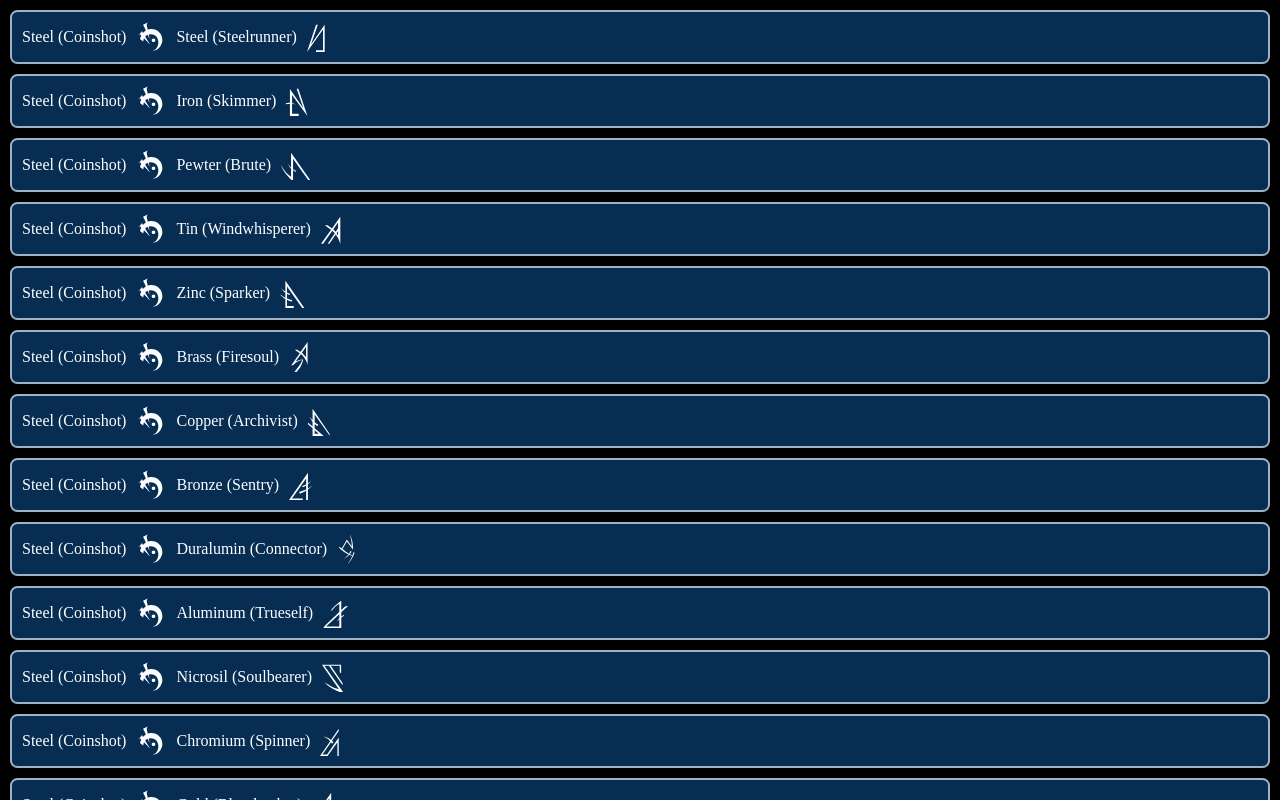
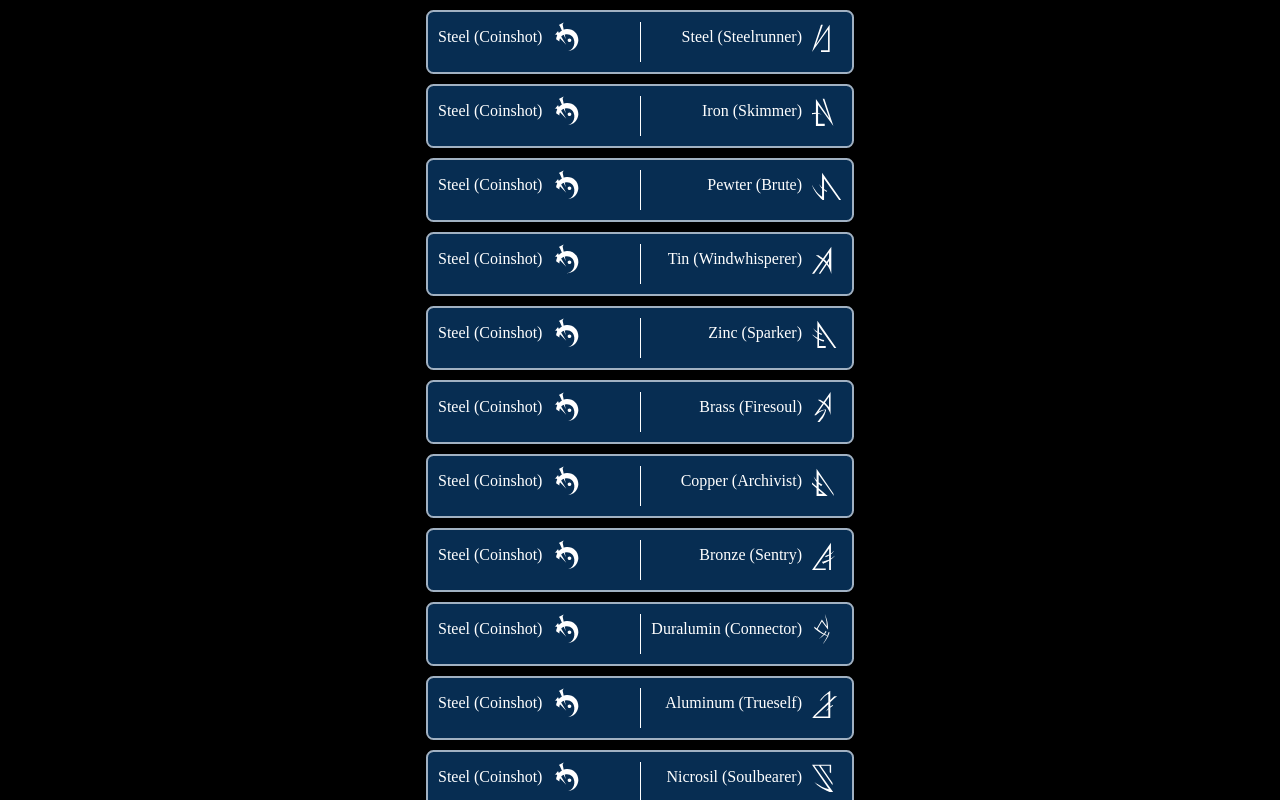
Before and after one commit to stangerjm/twinborn-combinations, a Vue app: page / in a window 1280 px wide. Built offline with nearby package versions, Linux system fonts and the light colour scheme.

Commit message:
Added styles to show and hide twinborn details on hover

```diff
--- a/src/components/twinborn-combo.vue
+++ b/src/components/twinborn-combo.vue
@@ -12,48 +12,93 @@ const { twinborn } = defineProps<TwinbornComboProps>();
 
 <template>
   <div class="twinborn-combination">
-    <header class="twinborn-combination--title">
-      <span>{{ twinborn.allomanticPower.metal }} <template v-if="twinborn.allomanticPower.names.length > 0">({{ twinborn.allomanticPower.names.join('/') }})</template></span>
-      <AllomancySymbol :metal="twinborn.allomanticPower.metal" />
-      <span>{{ twinborn.feruchemicalPower.metal }} <template v-if="twinborn.feruchemicalPower.names.length > 0">({{ twinborn.feruchemicalPower.names.join('/') }})</template></span>
-      <FeruchemySymbol :metal="twinborn.feruchemicalPower.metal" />
-    </header>
-    <div class="twinborn-combination--hidden">
-      <div>
-        Allomancy: {{ twinborn.allomanticPower.metal }}<br>
+    <div class="twinborn-combination--section">
+      <header class="twinborn-combination--title">
+        <span>{{ twinborn.allomanticPower.metal }} <template v-if="twinborn.allomanticPower.names.length > 0">({{ twinborn.allomanticPower.names.join('/') }})</template></span>
+        <AllomancySymbol :metal="twinborn.allomanticPower.metal" />
+      </header>
+      <main class="twinborn-combination--hidden">
+        <div class="twinborn-combination--spacer" />
         {{ twinborn.allomanticPower.burningEffect }}
-      </div>
-      <div>
-        Feruchemy: {{ twinborn.feruchemicalPower.metal }}<br>
+      </main>
+    </div>
+    <div class="twinborn-combination--spacer" />
+    <div class="twinborn-combination--section">
+      <header class="twinborn-combination--title">
+        <span>{{ twinborn.feruchemicalPower.metal }} <template v-if="twinborn.feruchemicalPower.names.length > 0">({{ twinborn.feruchemicalPower.names.join('/') }})</template></span>
+        <FeruchemySymbol :metal="twinborn.feruchemicalPower.metal" />
+      </header>
+      <main class="twinborn-combination--hidden">
+        <div class="twinborn-combination--spacer" />
         When tapping - {{ twinborn.feruchemicalPower.tappingEffect }}<br>
         When storing - {{ twinborn.feruchemicalPower.storingEffect }}
-      </div>
+      </main>
     </div>
   </div>
 </template>
 
 <style scoped>
 .twinborn-combination {
+  width: 100%;
+  display: grid;
+  grid-auto-flow: column;
+  grid-template-columns: 1fr auto 1fr;
+  justify-content: space-between;
+  grid-gap: 1rem;
+  align-items: center;
   border: 0.2rem solid #a1b1c2;
+  border-radius: 0.75rem;
   color: white;
   background: #072d52;
-  border-radius: 0.75rem;
   padding: 1rem;
+}
+
+.twinborn-combination--section {
+  display: flex;
+  flex-direction: column;
+  height: 100%;
+}
+
+.twinborn-combination--section:not(:first-of-type) .twinborn-combination--title {
+  justify-content: end;
 }
 
 .twinborn-combination--title {
   display: grid;
+  grid-gap: 1rem;
   grid-auto-flow: column;
+  align-items: center;
   justify-content: start;
-  grid-gap: 1rem;
-  align-items: center;
+}
+
+.twinborn-combination--spacer {
+  width: 0.1rem;
+  background: white;
+  height: 100%;
+  content: '';
+  display: inline-block;
+}
+
+.twinborn-combination--hidden .twinborn-combination--spacer {
+  height: 0.1rem;
+  width: 100%;
 }
 
 .twinborn-combination--symbol {
   color: white;
 }
 
+.twinborn-combination:hover .twinborn-combination--hidden {
+  max-height: 20rem;
+  transition: max-height 650ms ease;
+}
+
 .twinborn-combination--hidden {
-  display: none;
+  display: grid;
+  grid-gap: 1rem;
+  margin-top: 1rem;
+  overflow: hidden;
+  max-height: 0;
+  transition: max-height 250ms ease;
 }
 </style>
--- a/src/components/twinborn-list.vue
+++ b/src/components/twinborn-list.vue
@@ -9,7 +9,7 @@ const { twinbornCombos } = defineProps<{ twinbornCombos: Twinborn[] }>();
   <div class="twinborn-list">
     <TwinbornCombo
       v-for="combo in twinbornCombos"
-      :key="combo.twinbornType"
+      :key="`${combo.allomanticPower.metal}-${combo.feruchemicalPower.metal}`"
       :twinborn="combo"
     />
   </div>
@@ -18,10 +18,12 @@ const { twinbornCombos } = defineProps<{ twinbornCombos: Twinborn[] }>();
 <style scoped>
 .twinborn-list {
   display: grid;
+  justify-content: center;
   padding: 1rem;
   grid-gap: 1rem;
   height: 100%;
-  width: 100%;
+  width: 35%;
+  margin: 0 auto;
   overflow-y: scroll;
 }
 </style>
--- a/src/data/twinborn-combinations.ts
+++ b/src/data/twinborn-combinations.ts
@@ -108,7 +108,7 @@ const allomanticPowers: { [key in Metal]: AllomanticPower } = {
   },
   Atium: {
     names: ['Seer'],
-    burningEffect: "Allows user to see another person's future",
+    burningEffect: "Allows user to see another person's future.",
   },
 };
 
@@ -126,7 +126,7 @@ const feruchemicalPowers: { [key in Metal]: FeruchemicalPower } = {
   Pewter: {
     names: ['Brute'],
     tappingEffect: "Enhances user's physical strength.",
-    storingEffect: "Diminishes user's physical strength",
+    storingEffect: "Diminishes user's physical strength.",
   },
   Tin: {
     names: ['Windwhisperer'],
@@ -200,7 +200,7 @@ const feruchemicalPowers: { [key in Metal]: FeruchemicalPower } = {
   },
   Atium: {
     names: [],
-    tappingEffect: 'Allows user to become younger',
+    tappingEffect: 'Allows user to become younger.',
     storingEffect: 'Makes user older.',
   },
 };
```
